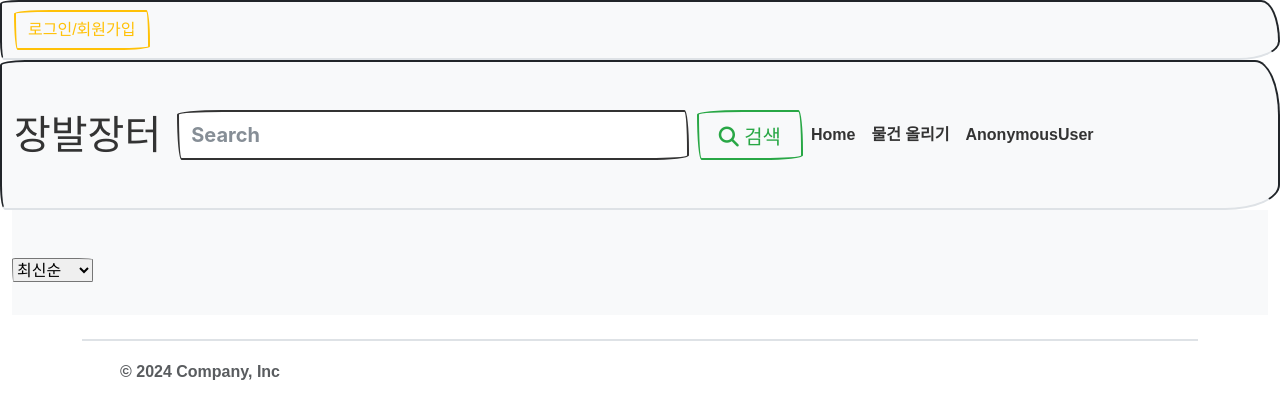
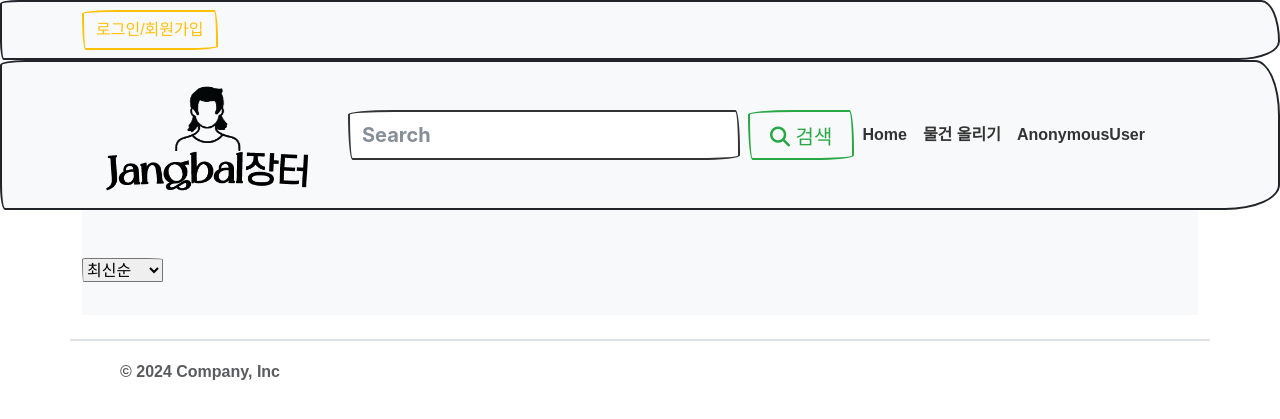
Before and after one commit to DoosamGwak/Django_team_project, a Django app: page /products/ in a window 1280 px wide. Shown: the top 419 px of the page. Run offline with Django 4.2, Linux system fonts and the light colour scheme; data that the repository does not hold is empty; some libraries are stand-ins or nearby versions; some web fonts are replaced.

Commit message:
fix: template 수정

```diff
--- a/products/templates/products/products.html
+++ b/products/templates/products/products.html
@@ -1,5 +1,5 @@
 {% extends "base.html" %}
-
+{% load static %}
 
 {% block content %}
 <style>
@@ -108,7 +108,7 @@
             <img class="bd-placeholder-img" src="{{ product.image.url }}" alt="{{product.title}}" width="100%" height="100%" style="object-fit:cover;">
           </div>
         {% else %}
-            <svg class="bd-placeholder-img card-img-top" width="100%" height="225" xmlns="http://www.w3.org/2000/svg" role="img" aria-label="Placeholder: Thumbnail" preserveAspectRatio="xMidYMid slice" focusable="false"><title>Placeholder</title><rect width="100%" height="100%" fill="#55595c"></rect><text x="50%" y="50%" fill="#eceeef" dy=".3em">Thumbnail</text></svg>
+          <img class="bd-placeholder-img card-img-top" src="{% static "image/no_image.png" %}" width="100%" height="225">
         {% endif %}
         </a>
         <div class="card-body">
--- a/static/css/style.css
+++ b/static/css/style.css
@@ -15,9 +15,17 @@ body, h1, h2, h3, h4, h5, h6, p, a, button, nav, footer {
     padding: 10px 20px;
 }
 
-
 .navbar-nav {
     margin-left: auto;
     display: flex;
     align-items: center;
 }
+
+.btn .btn-outline-warning {
+    width: 130px;
+    height: 60px;
+}
+
+.logo {
+    width: 250px;
+}
--- a/templates/base.html
+++ b/templates/base.html
@@ -15,9 +15,8 @@
 </head>
 <body>
 
-
-  <nav class="navbar navbar-expand-lg bg-body-tertiary border-bottom" style='height: 60px;'>
-    <div class="container-xxl">
+  <nav class="navbar navbar-expand-lg bg-body-tertiary container-fluid" style='height: 60px;'>
+    <div class="container">
       {% if user.is_authenticated %}
         <form action="{% url "accounts:logout" %}" method="POST">
           {% csrf_token %}
@@ -31,10 +30,10 @@
   </nav>
 
 
-  <nav class="navbar navbar-expand-lg bg-body-tertiary sticky-top border-bottom" style='height: 150px;'>
-    <div class="container-xxl text-center">
+  <nav class="navbar navbar-expand-lg bg-body-tertiary sticky-top" style='height: 150px;'>
+    <div class="container text-center">
 
-          <a class="navbar-brand fs-1" href="{% url "products:products" %}">장발장터</a>
+          <a class="navbar-brand fs-1" href="{% url "products:products" %}"><img class='logo' src="{% static "image/logo.png" %}" alt="장발장터"></a>
 
 
           <div class="collapse navbar-collapse justify-content-center" id="navbarSupportedContent">
@@ -69,15 +68,15 @@
 
 
 
-  <div class='container-xxl'>
+  <main class='container'>
     {% block content %}
     {% endblock content %}
-  </div>
+  </main>
 
 
 
-  <div class="container">
-    <footer class="d-flex flex-wrap justify-content-between align-items-center py-3 my-4 border-top">
+
+    <footer class="d-flex flex-wrap justify-content-between align-items-center py-3 my-4 border-top container">
       <div class="col-md-4 d-flex align-items-center">
         <a href="/" class="mb-3 me-2 mb-md-0 text-body-secondary text-decoration-none lh-1">
           <svg class="bi" width="30" height="24"><use xlink:href="#bootstrap"></use></svg>
@@ -91,7 +90,7 @@
         <li class="ms-3"><a class="text-body-secondary" href="#"><svg class="bi" width="24" height="24"><use xlink:href="#facebook"></use></svg></a></li>
       </ul>
     </footer>
-  </div>
+
 
   <script src="https://kit.fontawesome.com/be903262ff.js" crossorigin="anonymous"></script>
   <script src="https://cdn.jsdelivr.net/npm/bootstrap@5ss.3.3/dist/js/bootstrap.bundle.min.js" integrity="sha384-YvpcrYf0tY3lHB60NNkmXc5s9fDVZLESaAA55NDzOxhy9GkcIdslK1eN7N6jIeHz" crossorigin="anonymous"></script>
```
Also changed, not shown: products/templates/products/detail.html (+14 -1 lines), static/image/logo.png (added), static/image/no_image.png (added). Lines whose indentation alone changed are shown as unchanged.
